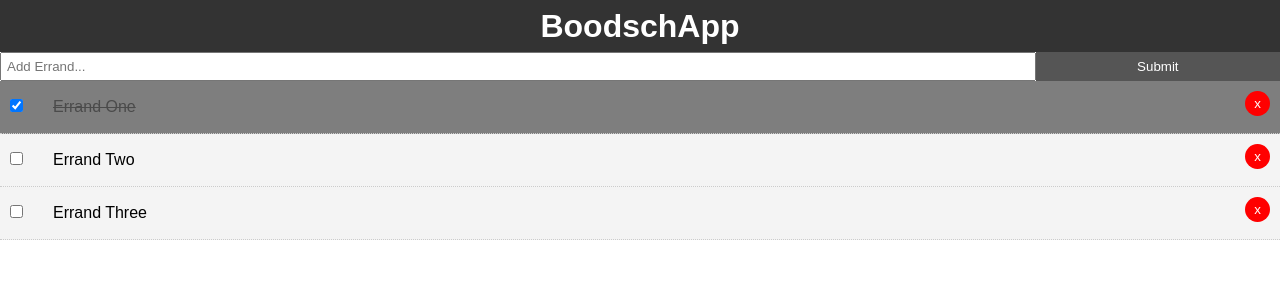
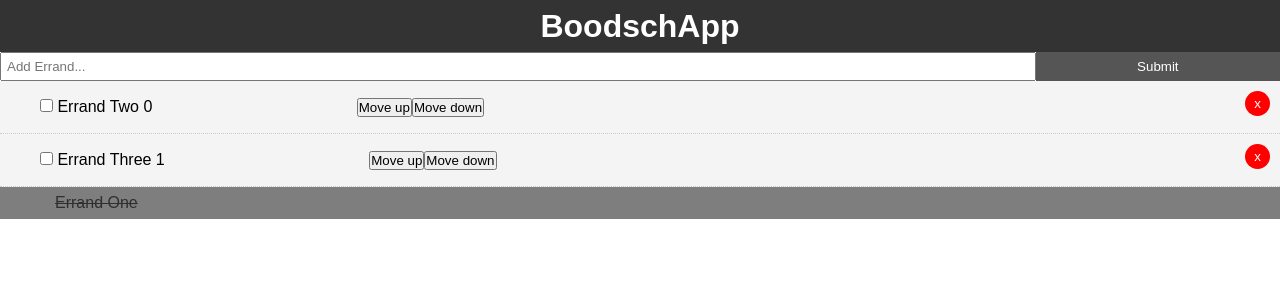
Before and after one commit to bigkevx2/ErrandsList, a Vue app: page / in a window 1280 px wide. Both pictures are taken after a click on the checkbox 16 px from the left and 105 px from the top of the page. Shown: the top 300 px of the page. Built offline with nearby package versions, Linux system fonts and the light colour scheme.

Commit message:
Logic for moving up/down in place Logic for deleting and checking errands and moving them down the list (in other array) in place

```diff
--- a/src/App.vue
+++ b/src/App.vue
@@ -4,21 +4,27 @@
     <AddErrand v-on:add-errand="addErrand"/>
     <ErrandList v-bind:Errands="Errands"
                 v-on:del-errand="deleteErrand"
+                v-on:in-basket="placeInBasket"
+                v-on:move-up="moveUp"
+                v-on:move-down="moveDown"
     />
+    <InBasketList v-bind:in-basket="InBasket"/>
   </div>
 </template>
 
 <script>
-import ErrandList from "@/components/ErrandList";
-import Header from "@/components/layout/Header"
-import AddErrand from "@/components/AddErrand";
+  import Header from "@/components/layout/Header";
+  import AddErrand from "@/components/AddErrand";
+  import ErrandList from "@/components/ErrandList";
+  import InBasketList from "@/components/InBasketList";
 
 export default {
   name: 'App',
   components: {
     Header,
     AddErrand,
-    ErrandList
+    ErrandList,
+    InBasketList
   },
   data() {
     return {
@@ -38,15 +44,40 @@ export default {
           title: "Errand Three",
           completed: false
         }
-      ]
+      ],
+      InBasket: []
     }
   },
   methods: {
     deleteErrand(id) {
-      this.Errands = this.Errands.filter(todo => todo.id !== id);
+      this.Errands = this.Errands.filter(errand => errand.id !== id);
     },
     addErrand(newErrand) {
       this.Errands = [...this.Errands, newErrand];
+    },
+    placeInBasket(id) {
+      var object = [];
+       object.push( this.Errands.filter(errand => errand.id === id));
+      const obj = {
+        id: object[0][0].id,
+        title: object[0][0].title,
+        completed: true
+      };
+      this.InBasket = [...this.InBasket, obj];
+      this.deleteErrand(id);
+    },
+    moveUp(index) {
+      var element = this.Errands[index];
+      this.Errands.splice(index,1);
+      if (index == 0) {
+        index = 1
+      }
+      this.Errands.splice((index - 1), 0, element);
+    },
+    moveDown(index) {
+      var element = this.Errands[index];
+      this.Errands.splice(index,1);
+      this.Errands.splice((index + 1), 0, element);
     }
   }
 }
--- a/src/components/Errand.vue
+++ b/src/components/Errand.vue
@@ -1,8 +1,14 @@
 <template>
-    <div class="errand-line" v-bind:class="{'in-basket':Errand.completed}">
+    <div class="errand-line">
         <p>
-            <input type="checkbox" v-on:change="inBasket">
-            <span class="errand-title">{{Errand.title}}</span>
+            <span class="errand-title">
+            <input type="checkbox" v-on:change="$emit('in-basket', Errand.id)">
+            {{Errand.title}}            {{index}}
+            </span>
+            <span class="index-buttons">
+                <button @click="$emit('move-up', index)">Move up</button></span>
+            <span>
+                <button @click="$emit('move-down', index)">Move down</button></span>
             <button @click="$emit('del-errand', Errand.id)" class="del">x</button>
         </p>
     </div>
@@ -11,12 +17,7 @@
 <script>
     export default {
         name: "Errand",
-        props: ["Errand"],
-        methods: {
-            inBasket() {
-                this.Errand.completed = !this.Errand.completed;
-            }
-        }
+        props: ["Errand", "index"]
     }
 </script>
 
@@ -29,6 +30,11 @@
 
     .errand-title {
         margin-left: 30px;
+        width: 400px;
+    }
+
+    .index-buttons {
+        margin-left: 200px;
     }
 
     .in-basket {
--- a/src/components/ErrandList.vue
+++ b/src/components/ErrandList.vue
@@ -1,8 +1,13 @@
 <template>
     <div>
-        <div v-bind:key="Errand.id" v-for="Errand in Errands">
+        <div v-bind:key="Errand.id" v-for="(Errand,index) in Errands">
             <Errand v-bind:Errand="Errand"
-                      v-on:del-errand="$emit('del-errand', Errand.id)"/>
+                    v-bind:index="index"
+                    v-on:del-errand="$emit('del-errand', Errand.id)"
+                    v-on:in-basket="$emit('in-basket', Errand.id)"
+                    v-on:move-up="$emit('move-up', index)"
+                    v-on:move-down="$emit('move-down', index)"
+            />
         </div>
     </div>
 </template>
--- /dev/null
+++ b/src/components/InBasket.vue
@@ -0,0 +1,25 @@
+<template>
+    <div class="errand-line">
+        <p>
+            <span class="errand-title">{{Errand.title}}</span>
+        </p>
+    </div>
+</template>
+
+<script>
+    export default {
+        name: "InBasket",
+        props: ["Errand"]
+    }
+</script>
+
+<style scoped>
+    .errand-line {
+        text-decoration: line-through;
+        background: #7e7e7e;
+        color: #2f2f2f;
+    }
+    .errand-title {
+        margin-left: 55px;
+    }
+</style>
--- /dev/null
+++ b/src/components/InBasketList.vue
@@ -0,0 +1,22 @@
+<template>
+    <div>
+        <div v-bind:key="Errand.id" v-for="Errand in InBasket">
+            <InBasket v-bind:Errand="Errand"/>
+        </div>
+    </div>
+</template>
+
+<script>
+    import InBasket from "@/components/InBasket";
+    export default {
+        name: "InBasketList",
+        props: ["InBasket"],
+        components: {
+            InBasket
+        }
+    }
+</script>
+
+<style scoped>
+
+</style>
--- a/src/components/layout/Header.vue
+++ b/src/components/layout/Header.vue
@@ -25,4 +25,3 @@
         padding-right: 5px;
     }
 </style>
-<!--//test-->
```
